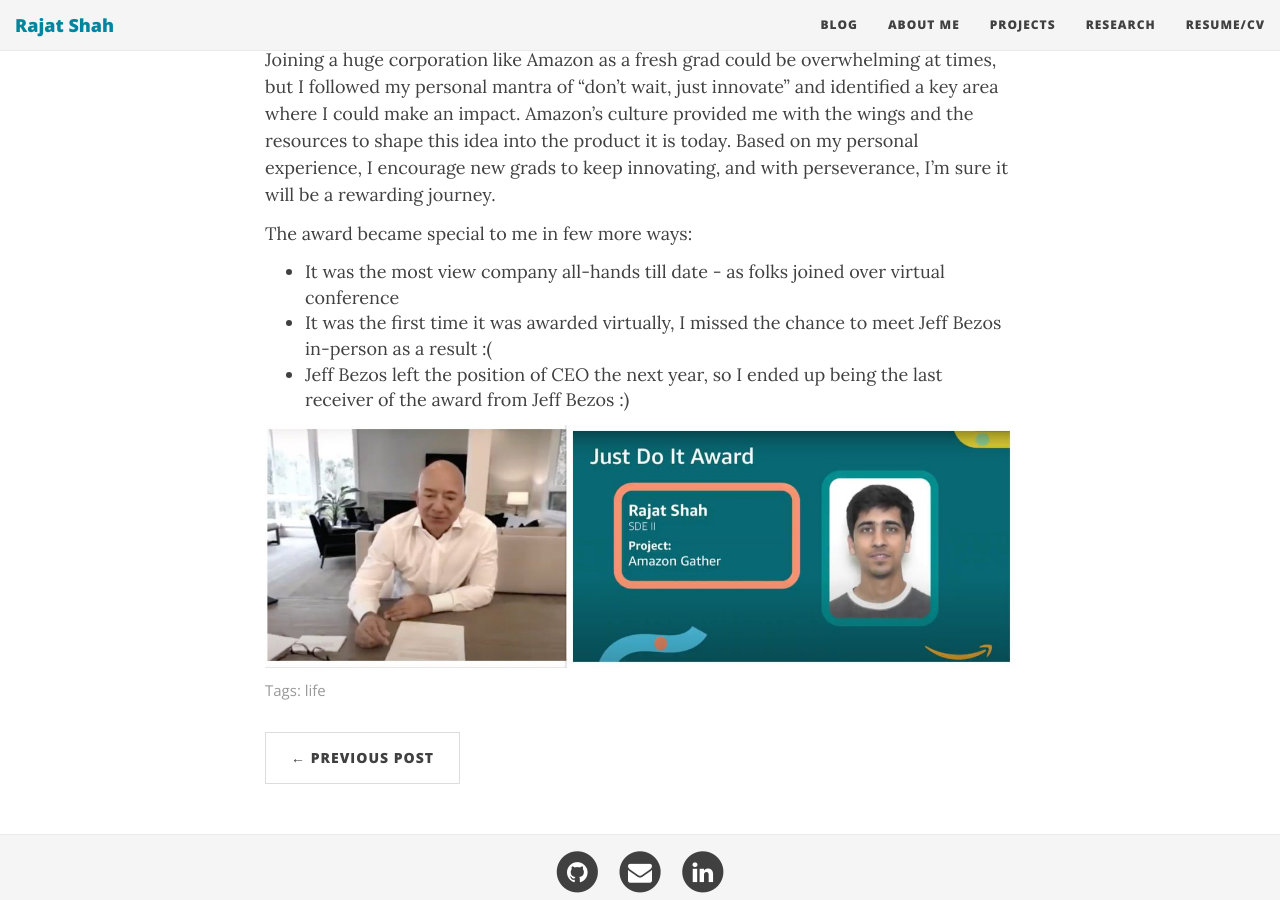
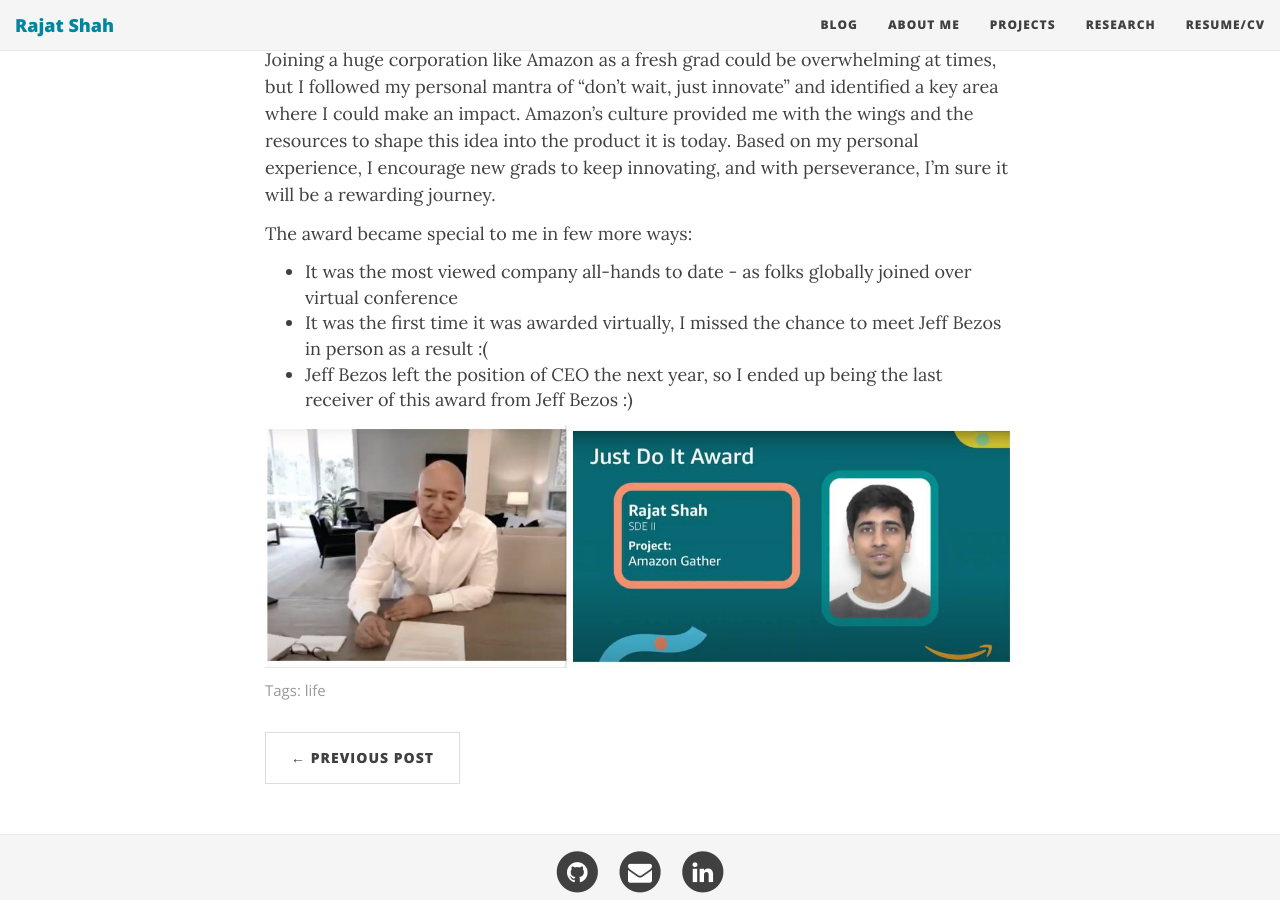
Before and after one commit to shahrajat/shahrajat.github.io, a Jekyll site: the page built from _posts/2020-12-24-amazon-just-do-it-award-jeff-bezos.md, in a window 1280 px wide and 900 px high, scrolled down 3675 px. Built offline with Jekyll 4.4.1, drawn with Linux system fonts in a browser that asks for light colours; nearby versions of some CDN libraries; comment, search, counter and statistics services are not loaded.

Commit message:
Update 2020-12-24-amazon-just-do-it-award-jeff-bezos.md

```diff
--- a/_posts/2020-12-24-amazon-just-do-it-award-jeff-bezos.md
+++ b/_posts/2020-12-24-amazon-just-do-it-award-jeff-bezos.md
@@ -44,8 +44,8 @@
 Joining a huge corporation like Amazon as a fresh grad could be overwhelming at times, but I followed my personal mantra of "don't wait, just innovate" and identified a key area where I could make an impact. Amazon's culture provided me with the wings and the resources to shape this idea into the product it is today. Based on my personal experience, I encourage new grads to keep innovating, and with perseverance, I'm sure it will be a rewarding journey.
 
 The award became special to me in few more ways:
-* It was the most view company all-hands till date - as folks joined over virtual conference
-* It was the first time it was awarded virtually, I missed the chance to meet Jeff Bezos in-person as a result :(
-* Jeff Bezos left the position of CEO the next year, so I ended up being the last receiver of the award from Jeff Bezos :)
+* It was the most viewed company all-hands to date - as folks globally joined over virtual conference
+* It was the first time it was awarded virtually, I missed the chance to meet Jeff Bezos in person as a result :(
+* Jeff Bezos left the position of CEO the next year, so I ended up being the last receiver of this award from Jeff Bezos :)
 
 ![Rajat Shah receiving the Just Do It award]({{site.baseurl}}https://raw.githubusercontent.com/shahrajat/shahrajat.github.io/master/assets/jeff-bezos-rajat-shah.jpeg)
```
